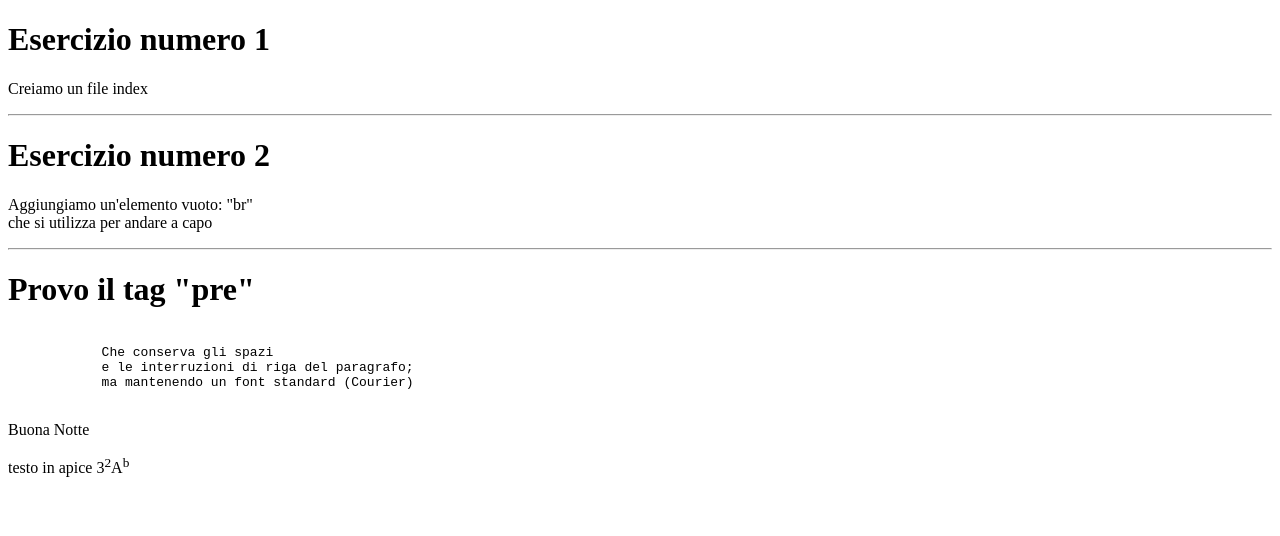
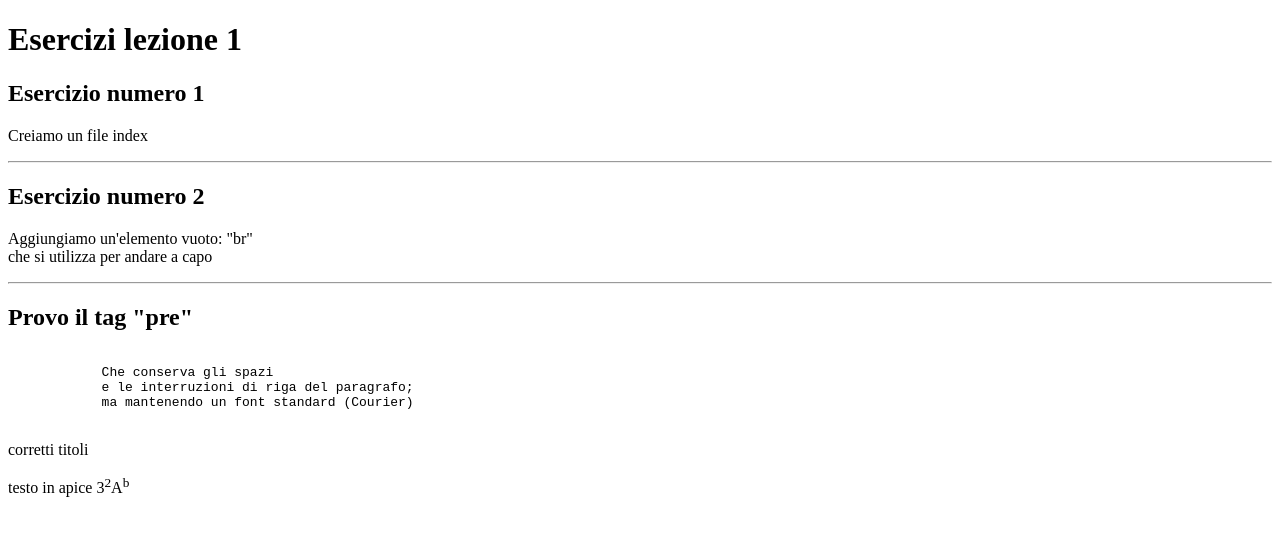
Before and after one commit to Claudiasals/MiaTech, a plain HTML site: page index.html in a window 1280 px wide. Drawn offline with Linux system fonts and the light colour scheme.

Commit message:
corretti h1 e h2

```diff
--- a/index.html
+++ b/index.html
@@ -2,22 +2,24 @@
 <!-- Esempio di codeice HTML-->
  <html lang="it">
     <head>
-        <title>Lezione 1 Modulo 2</title>
+        <title> Lezione 1 Modulo 2 </title>
     </head>
     <body>
-        <h1>Esercizio numero 1</h1>
+      <h1> Esercizi lezione 1 </h1>
+        <h2>Esercizio numero 1</h2>
         <p> Creiamo un file index </p>
         <hr>
-        <h1> Esercizio numero 2 </h1>
+        <h2> Esercizio numero 2 </h2>
         <P> Aggiungiamo un'elemento vuoto: "br"<br> che si utilizza per andare a capo</p>
         <hr>
-        <h1>Provo il tag "pre" </h1>
+        <h2>Provo il tag "pre" </h2>
         <pre>
             Che conserva gli spazi
             e le interruzioni di riga del paragrafo;
             ma mantenendo un font standard (Courier)
         </pre>
-        <p>Buona Notte</p>
+        <p> corretti titoli </p>
+
         <p> testo in apice 3<sup>2</sup>A<sup>b</sup></p>
 
     </body>
```
Also changed, not shown: index2.html (+1 -0 lines).
